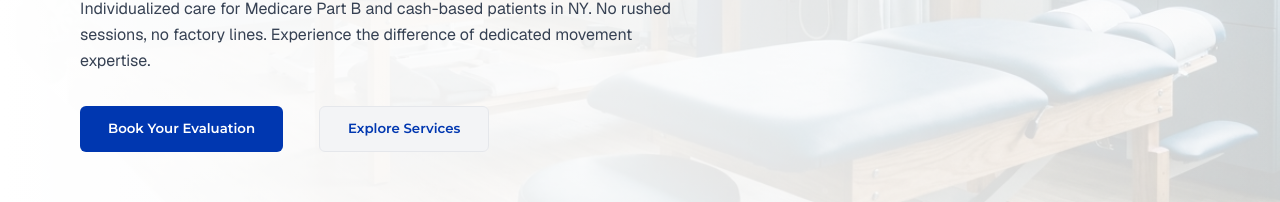
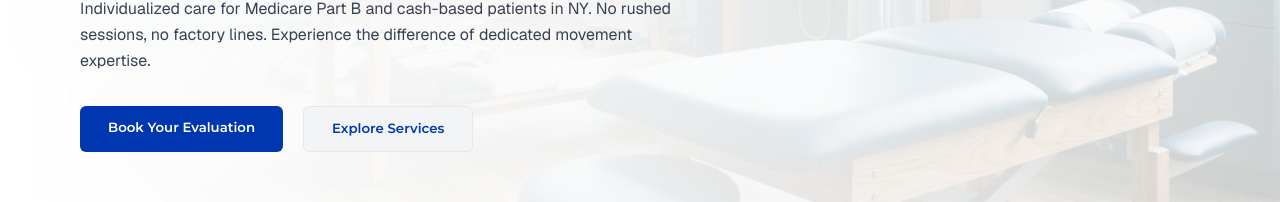
Before and after one commit to Poli010/theraone, a Next.js app: page / in a window 1280 px wide. Shown: the part 556-758 px from the top of the page. Built offline with nearby package versions, Linux system fonts and the light colour scheme.

Commit message:
fix navbar hide still have precence and

```diff
--- a/components/landing/hero.tsx
+++ b/components/landing/hero.tsx
@@ -41,9 +41,9 @@ export default function Hero(){
                     <p ref={(ref) => setRef(ref!, 0)} style={{animationDelay: '0s'}} className={`${inView[0] ? 'animate-fade_up' : 'opacity-0'} font-title text-xs sm:text-sm font-medium tracking-[0.2em] text-gray-700`}>PREMIUM RECOVERY NY</p>
                     <h1 ref={(ref) => setRef(ref!, 1)} style={{animationDelay: '0.3s'}} className={`${inView[1] ? 'animate-fade_up' : 'opacity-0'} font-title font-bold text-4xl sm:text-5xl lg:text-6xl leading-tight pt-4 text-[#0f172a]`}>One-on-One Physical Therapy Focused Entirely on You.</h1>
                     <p ref={(ref) => setRef(ref!, 2)} style={{animationDelay: '0.5s'}} className={`${inView[2] ? 'animate-fade_up' : 'opacity-0'} text-sm sm:text-base pt-6 text-gray-700 leading-relaxed max-w-2xl`}>Individualized care for Medicare Part B and cash-based patients in NY. No rushed sessions, no factory lines. Experience the difference of dedicated movement expertise.</p>
-                    <div ref={(ref) => setRef(ref!, 3)} style={{animationDelay: '0.8s'}} className={`${inView[3] ? 'animate-fade_up' : 'opacity-0'} pt-8 flex flex-col sm:flex-row gap-4`}>
-                        <button className="font-title py-3 px-7 bg-[#0037b0] hover:bg-[#142c6c] transition cursor-pointer text-white rounded-md text-[10pt] font-semibold">Book Your Evaluation</button>
-                        <button className="font-title py-3 px-7 bg-gray-100 border border-gray-200 cursor-pointer hover:bg-gray-200 transition rounded-md text-[#0037b0] font-semibold text-[10pt] lg:ml-5">Explore Services</button>
+                    <div ref={(ref) => setRef(ref!, 3)} style={{animationDelay: '0.8s'}} className={`${inView[3] ? 'animate-fade_up' : 'opacity-0'} pt-8 flex flex-col sm:flex-row gap-3 lg:gap-0`}>
+                        <a href="#" className="text-center font-title py-3 px-7 bg-[#0037b0] hover:bg-[#142c6c] transition cursor-pointer text-white rounded-md text-[10pt] font-semibold">Book Your Evaluation</a>
+                        <a href="#Services" className="text-center font-title py-3 px-7 bg-gray-100 border border-gray-200 cursor-pointer hover:bg-gray-200 transition rounded-md text-[#0037b0] font-semibold text-[10pt] lg:ml-5">Explore Services</a>
                     </div>
                 </div>
             </section>
--- a/components/landing/navbar.tsx
+++ b/components/landing/navbar.tsx
@@ -25,8 +25,8 @@ export default function Navbar(){
                 <a href="#" className="hidden lg:block bg-[#0037b0] hover:bg-[#142c6c] transition text-white py-2 px-5 text-sm font-bold font-title rounded-2xl">BOOK APPOINTMENT</a>
                 {/* MOBILE SIDEBAR */}
                 <Menu className={` ${isOpen ? 'hidden z-0' : 'block z-20'} lg:hidden z-60`} onClick={() => setIsOpen(true)}/>
-                <div className={`fixed top-0 inset-0 bg-black/10 backdrop-blur-xs z-40 ${isOpen ? 'block' : 'hidden'}`}></div>
-                <div className={`bg-white fixed top-0 right-0 h-full  p-5 w-[90%] transition-all duration-300 ${isOpen ? 'translate-0 opacity-100 z-50' : 'translate-x-100 opacity-0 z-0'}`}>
+                <div className={`fixed top-0 inset-0 lg:hidden bg-black/10 backdrop-blur-xs z-40 ${isOpen ? 'block' : 'hidden'}`}></div>
+                <div className={`bg-white fixed top-0 right-0 h-full lg:hidden p-5 w-[90%] transition-all duration-300 ${isOpen ? 'translate-0 opacity-100 z-50' : 'translate-x-100 opacity-0 z-0'}`}>
                     <div className="flex items-center justify-between">
                         <div className="flex items-center">
                             <div className="w-13 h-13">
```
